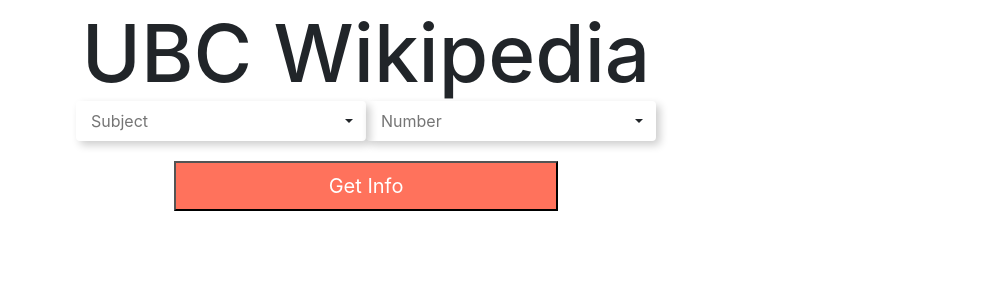
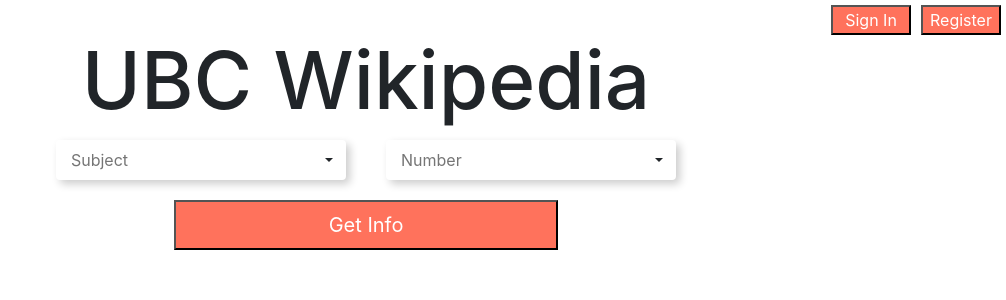
Before and after one commit to andrewtong0/ubcwiki, a React (Create React App) app: page /signin in a window 1280 px wide. Shown: the top 300 px of the page, without its empty margins (274-1280 px from the left). Built offline with nearby package versions, Linux system fonts and the light colour scheme.

Commit message:
added sign in and register pages

```diff
--- a/src/App.js
+++ b/src/App.js
@@ -1,25 +1,38 @@
 import React from 'react';
 import './App.css';
 import Courses from './Components/Courses/Courses';
+import Register from './Components/Register/Register';
+import Signin from './Components/Signin/Signin';
 // import { Dropdown, DropdownButton, Navbar } from 'react-bootstrap';
 
 class App extends React.Component {
   constructor() {
     super();
     this.state = {
+      page: 'home'
     }
   }
 
-
-
-
-
+  changePage = (newPage) => {
+    this.setState({page: newPage});
+  }
 
   render() {
     return (
       <div className="tc">
-        <h1 style={{ marginTop: '1%' }} className="f-subheadline lh-solid">UBC Wikipedia</h1>
-        <Courses />
+      {this.state.page === 'home' ?
+        <div>
+          <div style={{ display: 'flex', justifyContent: 'flex-end' }}>
+            <button className="grow white bg-light-red" onClick={() => {this.changePage('signin')}} style={{ width: '5em', marginTop: '5px', marginRight: '5px' }}>Sign In</button>
+            <button className="grow white bg-light-red" onClick={() => {this.changePage('register')}} style={{ width: '5em', marginTop: '5px', marginLeft: '5px', marginRight: '5px' }}>Register</button>
+          </div>
+          <h1 style={{ marginTop: '5px', marginBottom: '20px' }} className="f-subheadline lh-solid">UBC Wikipedia</h1>
+          <Courses />
+        </div>
+      : this.state.page === 'register' ? <Register changePage={this.changePage}/> : <Signin changePage={this.changePage}/>
+
+      }
+
       </div>
     );
   }
--- a/src/Components/Courses/Courses.js
+++ b/src/Components/Courses/Courses.js
@@ -11,24 +11,25 @@
         this.state = {
             curCourse: '',
             curCourseNo: '',
-            selected: false
+            selectedSubject: false,
+            selectedSubjectNo: false
         }
     }
 
     changeCurSubject1 = (event) => {
-        this.setState({ curCourse: event.target.value });
+        this.setState({ curCourse: event.target.value, selectedSubject: false });
     }
 
     changeCurSubject2 = (course) => {
-        this.setState({ curCourse: course, selected: true });
+        this.setState({ curCourseNo: '', curCourse: course, selectedSubject: true });
     }
 
     changeCurSubjectNo1 = (event) => {
-        this.setState({ curCourseNo: event.target.value });
+        this.setState({ curCourseNo: event.target.value, selectedSubjectNo: false });
     }
 
     changeCurSubjectNo2 = (courseNo) => {
-        this.setState({ curCourseNo: courseNo });
+        this.setState({ curCourseNo: courseNo, selectedSubjectNo: true });
     }
 
     getCourseInfo = () => {
@@ -38,41 +39,45 @@
 
 
     render() {
-        const { curCourse, curCourseNo } = this.state;
+        const { curCourse, curCourseNo, selectedSubject, selectedSubjectNo } = this.state;
         return (
             <div>
                 <div className="flex justify-center">
-                    <Dropdown>
+                    <Dropdown style={{marginRight: '20px'}}>
                         <Dropdown.Toggle className="shadow-5" variant="" id="dropdown-basic">
                             <input value={curCourse} onChange={this.changeCurSubject1} style={{ borderStyle: "none", opacity: '100', outline: 'none' }} type="text" placeholder="Subject" >
                             </input>
                         </Dropdown.Toggle>
                         <Dropdown.Menu style={{ width: '200px' }}>
                             {
-                                Object.keys(subjects).filter((course) => course.toLowerCase().includes(curCourse.toLowerCase())).map((course) => {
+                                (!selectedSubject) ? Object.keys(subjects).filter((course) => course.toLowerCase().includes(curCourse.toLowerCase())).map((course) => {
                                     return (<Dropdown.Item onClick={() => this.changeCurSubject2(course)} key={course} as="button">{course}</Dropdown.Item>)
-                                }
-                                )}
+                                }) : Object.keys(subjects).map((course) => { return (<Dropdown.Item onClick={() => this.changeCurSubject2(course)} key={course} as="button">{course}</Dropdown.Item>) })
+                            }
                         </Dropdown.Menu>
                     </Dropdown>
 
-                    <Dropdown>
+                    <Dropdown style={{marginLeft : '20px'}}>
                         <Dropdown.Toggle className="shadow-5" variant="" id="dropdown-basic">
                             <input value={curCourseNo} onChange={this.changeCurSubjectNo1} style={{ borderStyle: "none", opacity: '100', outline: '0' }} type="text" placeholder="Number" >
                             </input>
                         </Dropdown.Toggle>
                         <Dropdown.Menu style={{ width: '200px' }}>
                             {
-                                (Object.keys(subjects).includes(curCourse.toUpperCase())) ?
-                                    subjects[curCourse.toUpperCase()].map(courseNo => {
+                                (!selectedSubjectNo) ?
+                                ((Object.keys(subjects).includes(curCourse.toUpperCase())) ?
+                                    subjects[curCourse.toUpperCase()].filter((num) => num.toString().includes(curCourseNo)).map(courseNo => {
                                         return (<Dropdown.Item onClick={() => this.changeCurSubjectNo2(courseNo)} key={courseNo} as="button">{courseNo}</Dropdown.Item>)
                                     })
-                                    : <Dropdown.Item disabled>Please Select Subject</Dropdown.Item>
+                                    : <Dropdown.Item disabled>Please Select Subject</Dropdown.Item>)
+                                    : subjects[curCourse.toUpperCase()].map(courseNo => {
+                                        return (<Dropdown.Item onClick={() => this.changeCurSubjectNo2(courseNo)} key={courseNo} as="button">{courseNo}</Dropdown.Item>)
+                                    })
                             }
                         </Dropdown.Menu>
                     </Dropdown>
                 </div>
-                <button onClick={this.getCourseInfo} className='w-30 grow f4 link ph3 pv2 dib white bg-light-red' style={{ marginTop: '20px' }}>Get Info</button>
+                <button onClick={this.getCourseInfo} className='w-30 grow f4 pv2 white bg-light-red' style={{ marginTop: '20px' }}>Get Info</button>
             </div>
         );
     }
--- /dev/null
+++ b/src/Components/Register/Register.js
@@ -0,0 +1,25 @@
+import React from 'react';
+
+const Register = ({ changePage }) => {
+    return (
+        <div>
+            <div class="pa4 black-80">
+            <h1>Register</h1>
+                <div class="mt3">
+                    <label className="db fw4 lh-copy f6" for="email-address">Email address</label>
+                    <input className="pa2 input-reset ba bg-transparent w-100 measure" type="email" name="email-address" id="email-address" />
+                </div>
+                <div class="mt3">
+                    <label className="db fw4 lh-copy f6" for="password">Password</label>
+                    <input className="b pa2 input-reset ba bg-transparent w-100 measure" type="password" name="password" id="password" />
+                </div>
+                <div className="mt3">
+                <button className="b ph3 pv2 input-reset ba b--black bg-transparent grow pointer f6" onClick={() => { changePage('home') }}>Register</button>
+                </div>
+            </div>
+
+        </div>
+    )
+}
+
+export default Register;
--- /dev/null
+++ b/src/Components/Signin/Signin.js
@@ -0,0 +1,26 @@
+import React from 'react';
+
+
+const Signin = ({changePage}) => {
+    return (
+        <div>
+            <div class="pa4 black-80">
+            <h1>Sign In</h1>
+                <div class="mt3">
+                    <label className="db fw4 lh-copy f6" for="email-address">Email address</label>
+                    <input className="pa2 input-reset ba bg-transparent w-100 measure" type="email" name="email-address" id="email-address" />
+                </div>
+                <div class="mt3">
+                    <label className="db fw4 lh-copy f6" for="password">Password</label>
+                    <input className="b pa2 input-reset ba bg-transparent w-100 measure" type="password" name="password" id="password" />
+                </div>
+                <div className="mt3">
+                <button className="b ph3 pv2 input-reset ba b--black bg-transparent grow pointer f6" onClick={() => { changePage('home') }}>Sign In</button>
+                </div>
+            </div>
+
+        </div>
+    )
+}
+
+export default Signin;
--- a/src/index.css
+++ b/src/index.css
@@ -1,6 +1,6 @@
 body {
   margin: 0;
-  font-family: -apple-system, BlinkMacSystemFont, "Segoe UI", "Roboto", "Oxygen",
+  font-family: "Garamond", -apple-system, BlinkMacSystemFont, "Segoe UI", "Roboto", "Oxygen",
     "Ubuntu", "Cantarell", "Fira Sans", "Droid Sans", "Helvetica Neue",
     sans-serif;
   -webkit-font-smoothing: antialiased;
```
